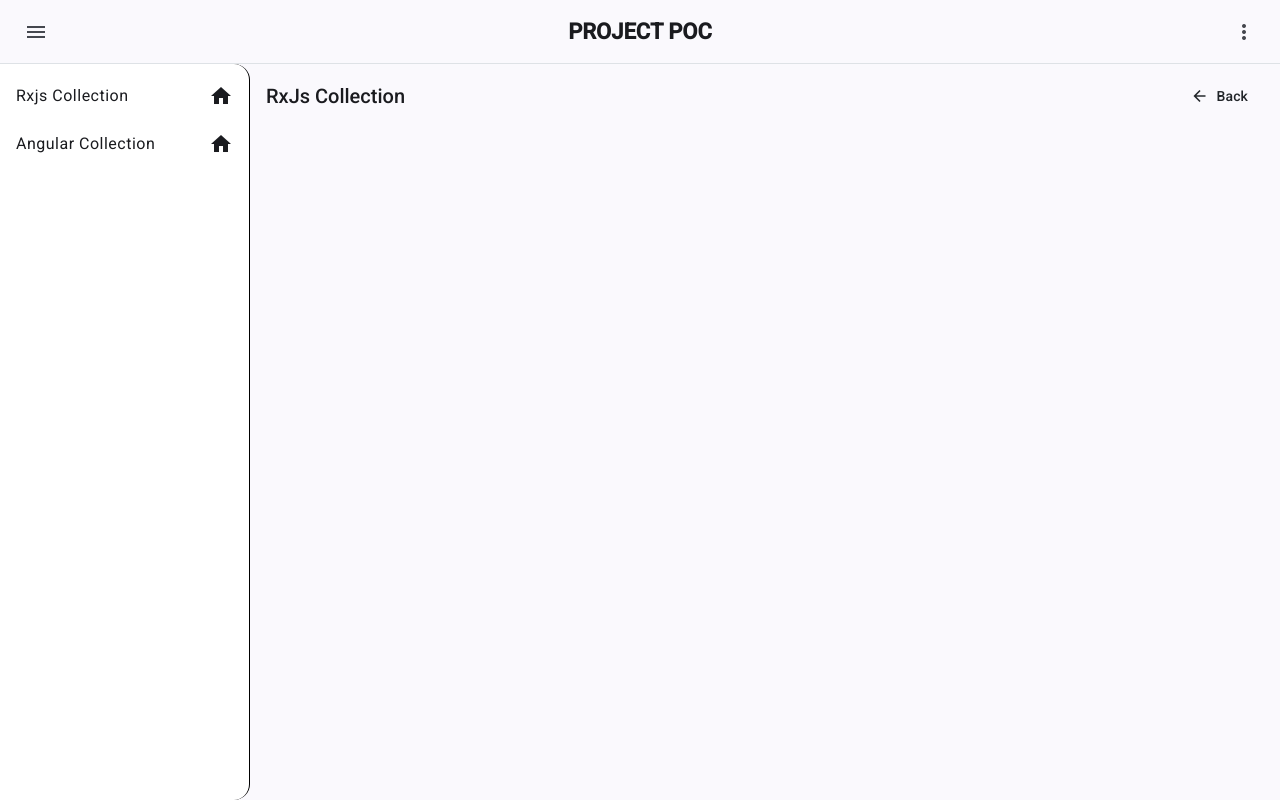
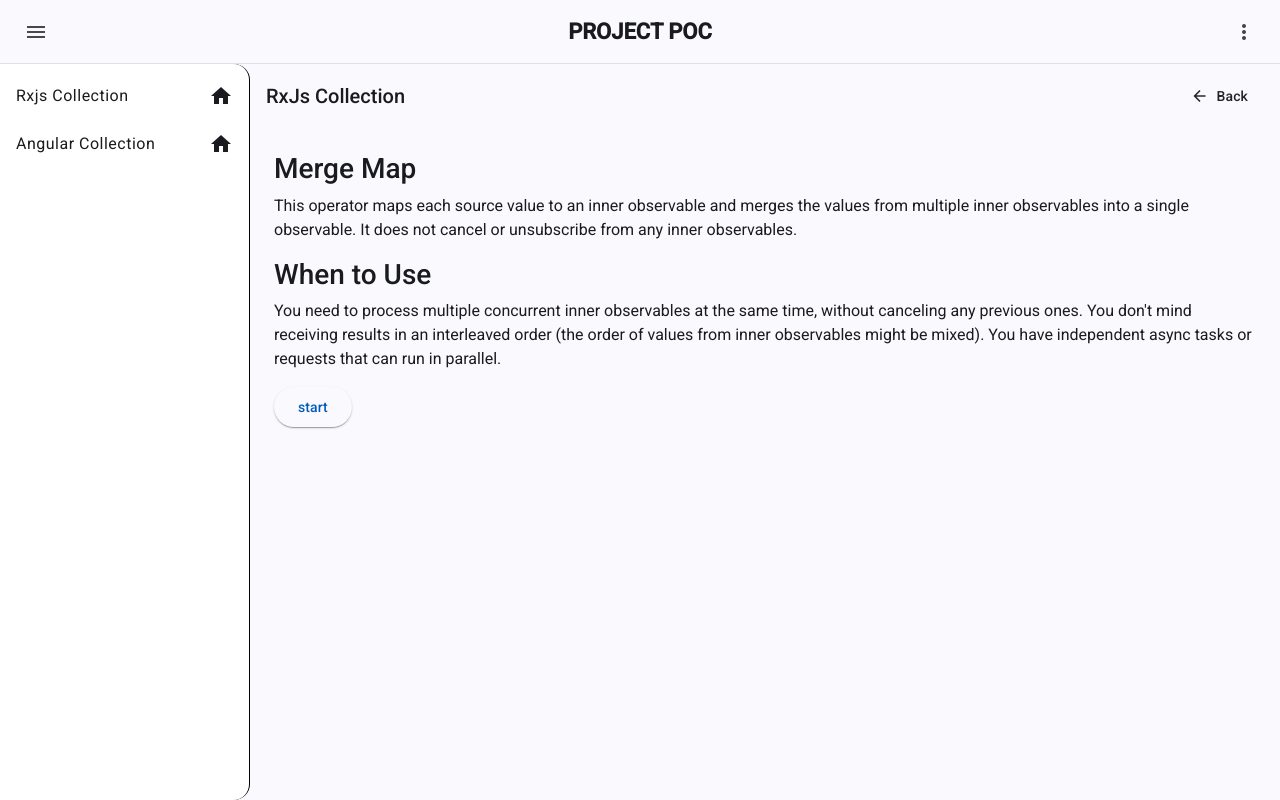
Before and after one commit to sandeep-falcon/project-poc, an Angular app: page /mergemap in a window 1280 px wide. Before the commit this address led to /. Built offline with nearby package versions, Linux system fonts and the light colour scheme.

Commit message:
ADD: mergeMap

```diff
--- /dev/null
+++ b/src/app/components/rxjs-collection/mergemap/mergemap.component.html
@@ -0,0 +1,17 @@
+<h3>Merge Map</h3>
+<p>This operator maps each source value to an inner observable and merges the values from multiple inner observables
+    into a single observable. It does not cancel or unsubscribe from any inner observables.</p>
+<div class="">
+    <h3>When to Use</h3>
+    <p>You need to process multiple concurrent inner observables at the same time, without canceling any previous ones.
+        You don't mind receiving results in an interleaved order (the order of values from inner observables might be
+        mixed).
+        You have independent async tasks or requests that can run in parallel.
+    </p>
+</div>
+<button mat-raised-button (click)="getData()">start</button>
+<ul>
+    @for(item of mergeMapData(); track $index ){
+    <li>{{ item }}</li>
+    }
+</ul>
--- /dev/null
+++ b/src/app/components/rxjs-collection/mergemap/mergemap.component.ts
@@ -0,0 +1,34 @@
+import { Component, signal } from '@angular/core';
+import { MaterialModule } from '../../../material/material.module';
+import { delay, mergeMap, of, Subscription } from 'rxjs';
+
+@Component({
+  selector: 'app-mergemap',
+  standalone: true,
+  imports: [MaterialModule],
+  templateUrl: './mergemap.component.html',
+  styleUrl: './mergemap.component.scss',
+})
+export class MergemapComponent {
+  mergeMapData = signal<number[]>([]);
+  mergeMapSub!: Subscription;
+  sourceObservable = of(1, 2, 3, 4, 5);
+
+  $mergeMap = this.sourceObservable.pipe(
+    mergeMap((value) => {
+      return of(value).pipe(delay(1000));
+    })
+  );
+
+  getData() {
+    this.mergeMapSub = this.$mergeMap.subscribe((res) => {
+      console.log('mergeMap res', res);
+      this.mergeMapData.update((prevData: number[]) => [...prevData, res]);
+      console.log('mergeMapData', this.mergeMapData());
+    });
+  }
+
+  ngOnDestroy() {
+    this.mergeMapSub?.unsubscribe();
+  }
+}
--- a/src/app/components/rxjs-collection/rxjs-collection.component.ts
+++ b/src/app/components/rxjs-collection/rxjs-collection.component.ts
@@ -25,8 +25,12 @@
       route: '/clfj',
     },
     {
-      label: 'Switch Map',
+      label: 'SwitchMap',
       route: '/switchmap',
+    },
+    {
+      label: 'MergeMap',
+      route: '/mergemap',
     },
   ];
 }
--- a/src/app/components/rxjs-collection/switchmap/switchmap.component.ts
+++ b/src/app/components/rxjs-collection/switchmap/switchmap.component.ts
@@ -1,4 +1,3 @@
-import { HttpClient } from '@angular/common/http';
 import { Component, signal } from '@angular/core';
 import { delay, from, of, Subscription, switchMap } from 'rxjs';
 import { MaterialModule } from '../../../material/material.module';
```
Also changed, not shown: src/app/app.routes.ts (+7 -3 lines), src/app/components/rxjs-collection/mergemap/mergemap.component.scss (added), 1 other file (tests, documents, lock files or other folders).
